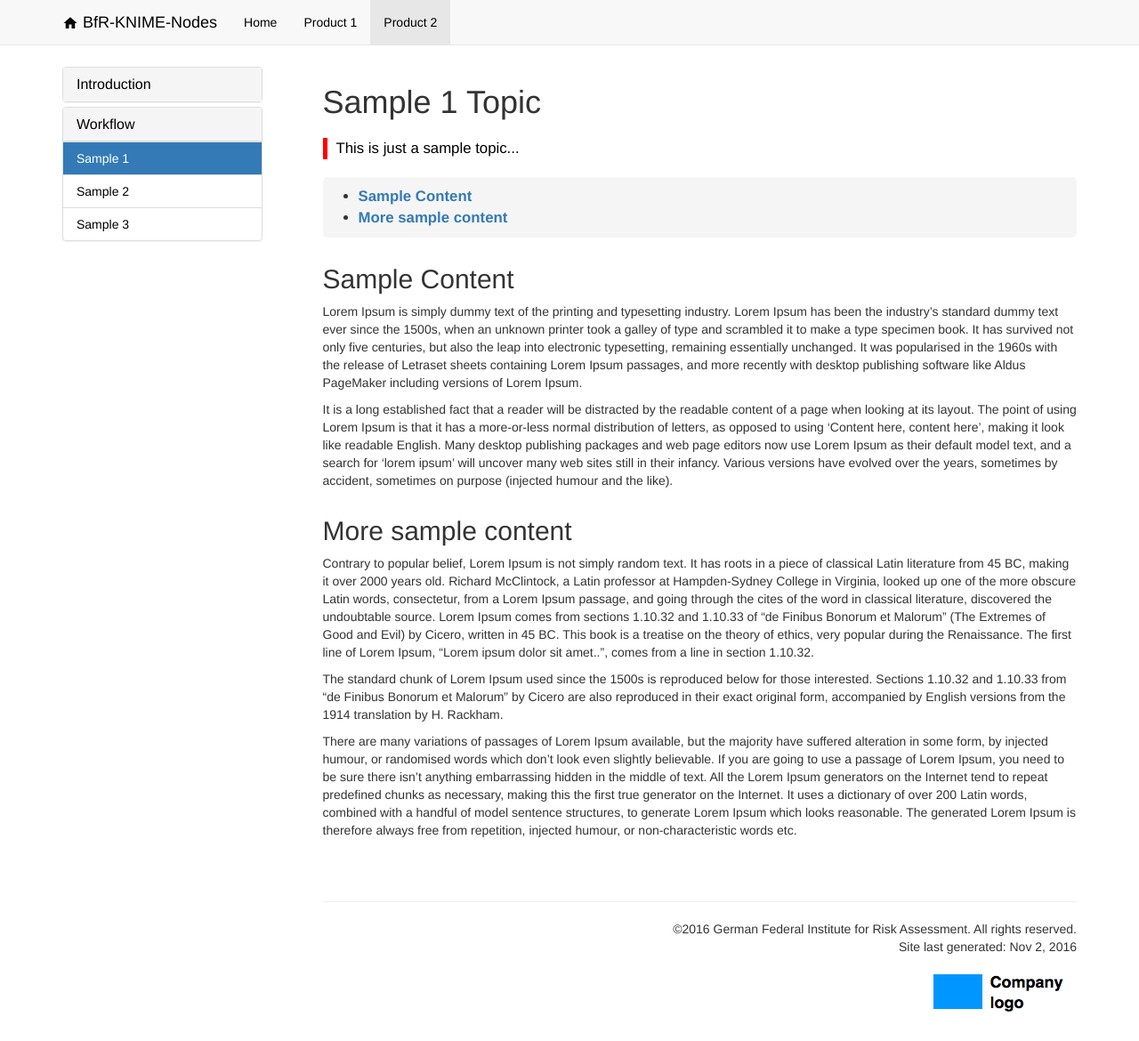
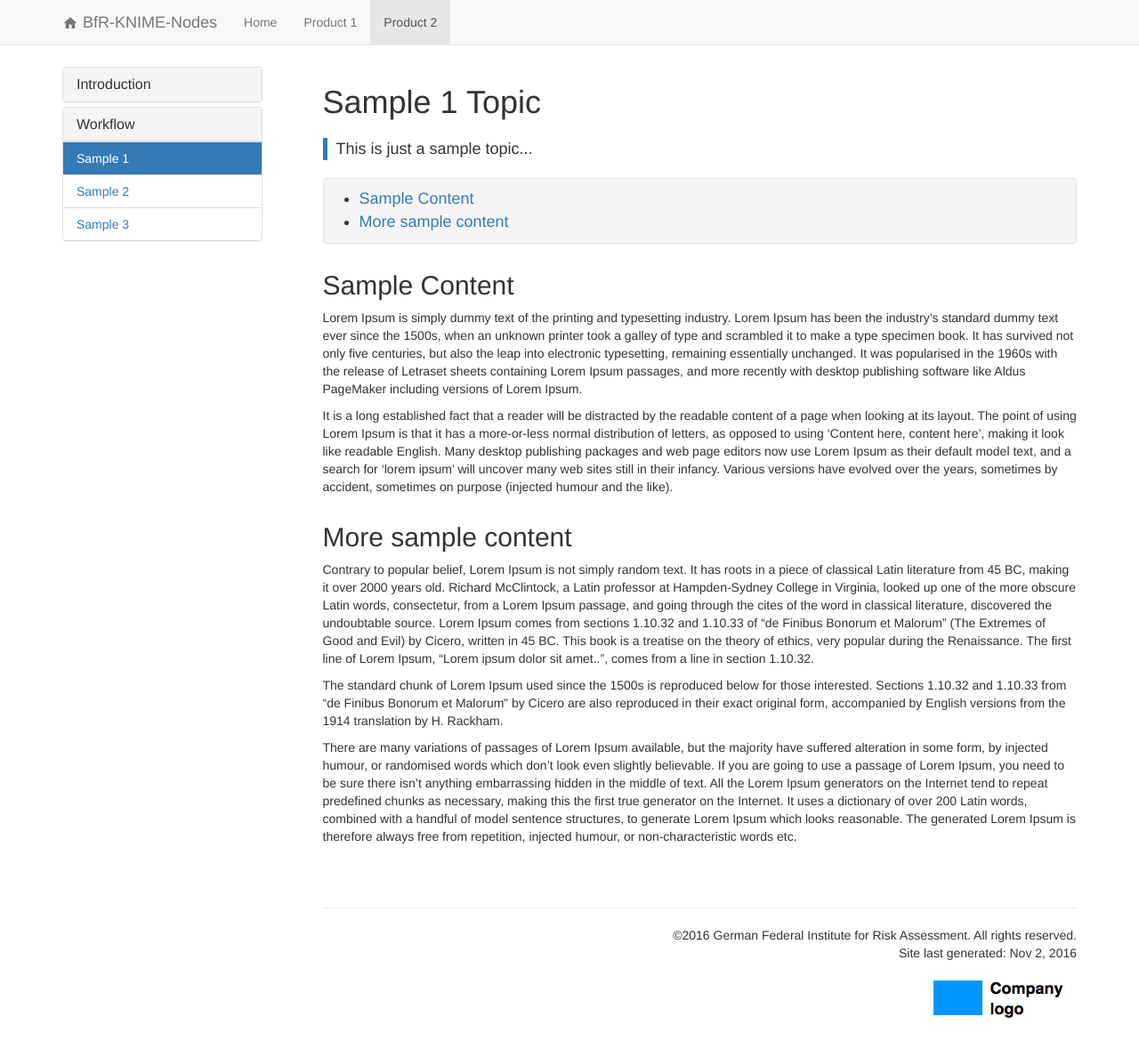
Before and after one commit to SiLeBAT/documentation-template, a Jekyll site: the page built from pages/product2/p2_sample1.md, in a window 1280 px wide and 1170 px high. Shown: the whole window at 89% size. Built offline with Jekyll 4.4.1, drawn with Linux system fonts in a browser that asks for light colours.

Commit message:
css replaced by scss

```diff
--- /dev/null
+++ b/_includes/danger.html
@@ -0,0 +1 @@
+<div markdown="span" class="alert alert-danger" role="alert"><strong>{{include.title}}!</strong> {{include.content}}</div>
--- a/_includes/important.html
+++ /dev/null
@@ -1 +0,0 @@
-<div markdown="span" class="alert alert-warning" role="alert"><i class="fa fa-warning"></i> <b>Important:</b> {{include.content}}</div>
--- /dev/null
+++ b/_includes/info.html
@@ -0,0 +1 @@
+<div markdown="span" class="alert alert-info" role="alert"><strong>{{include.title}}!</strong> {{include.content}}</div>
--- a/_includes/note.html
+++ /dev/null
@@ -1 +0,0 @@
-<div markdown="span" class="alert alert-info" role="alert"><i class="fa fa-info-circle"></i> <b>Note:</b> {{include.content}}</div>
--- /dev/null
+++ b/_includes/success.html
@@ -0,0 +1 @@
+<div markdown="span" class="alert alert-success" role="alert"><strong>{{include.title}}!</strong> {{include.content}}</div>
--- a/_includes/tip.html
+++ /dev/null
@@ -1 +0,0 @@
-<div markdown="span" class="alert alert-success" role="alert"><i class="fa fa-check-square-o"></i> <b>Tip:</b> {{include.content}}</div>
--- a/_includes/warning.html
+++ b/_includes/warning.html
@@ -1 +1 @@
-<div markdown="span" class="alert alert-danger" role="alert"><i class="fa fa-exclamation-circle"></i> <b>Warning:</b> {{include.content}}</div>
+<div markdown="span" class="alert alert-warning" role="alert"><strong>{{include.title}}!</strong> {{include.content}}</div>
--- a/css/customstyles.scss
+++ b/css/customstyles.scss
@@ -2,11 +2,6 @@
 ---
 
 @import "bootstrap";
-
-$text-color-dark: #000;
-$text-color-light: #fff;
-$gray-background: #f5f5f5;
-$blue-background: #337ab7;
 
 body {
     padding-top: 75px;
@@ -40,17 +35,10 @@ dt[id] {
     padding: 6px 8px;
 }
 
-.navbar-default {
-    .navbar-brand, .navbar-nav li a {
-        color: $text-color-dark !important;
-    }
-}
-
 #summary {
-    font-size: 120%;
-    color: $text-color-dark;
+    font-size: $font-size-large;
     margin: 20px 0px 20px 0px;
-    border-left: 5px solid #f00;
+    border-left: 5px solid $brand-primary;
     padding-left: 10px;
 
     :before {
@@ -60,12 +48,11 @@ dt[id] {
 }
 
 #markdown-toc {
-    font-size: 120%;
-    font-weight: bold;
-    background-color: $gray-background;
-    display: block;
+    font-size: $font-size-large;
+    background-color: $well-bg;
+    border: 1px solid $well-border;
     padding: 10px 40px;
-    border-radius: 5px;
+    border-radius: $border-radius-base;
 }
 
 @media (min-width: $screen-md-min) {
@@ -80,17 +67,16 @@ dt[id] {
         padding: 0px;
 
         a {
-            color: $text-color-dark;
             display: block;
             padding: 10px 15px;
         }
     }
 
     .panel-heading.active {
-        background-color: $blue-background;
+        background-color: $component-active-bg;
 
         a {
-            color: $text-color-light;
+            color: $component-active-color;
         }
     }
 
@@ -105,17 +91,16 @@ dt[id] {
             padding: 0px;
 
             a {
-                color: $text-color-dark;
                 display: block;
                 padding: 8px 15px;
             }
         }
 
         td.active {
-            background-color: $blue-background;
+            background-color: $component-active-bg;
 
             a {
-                color: $text-color-light;
+                color: $component-active-color;
             }
         }
     }
```
Also changed, not shown: index.md (+4 -4 lines).
